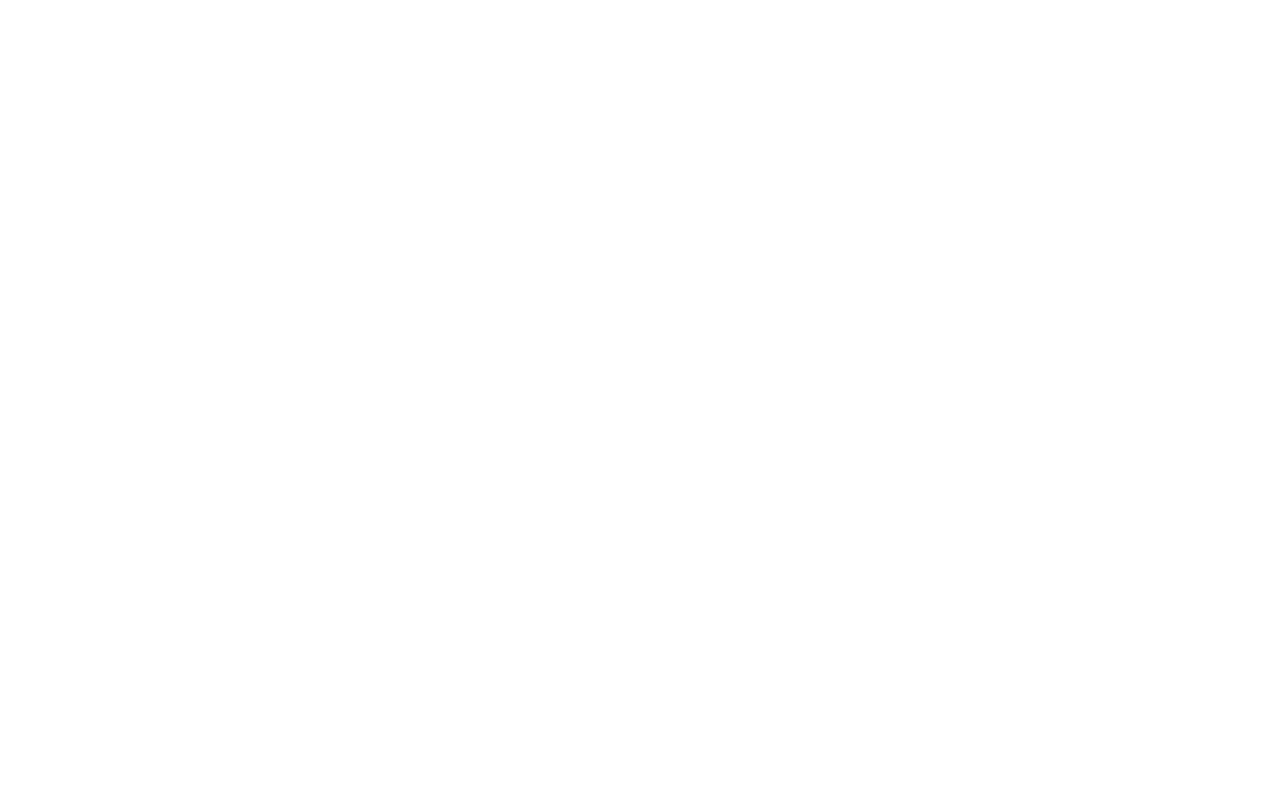
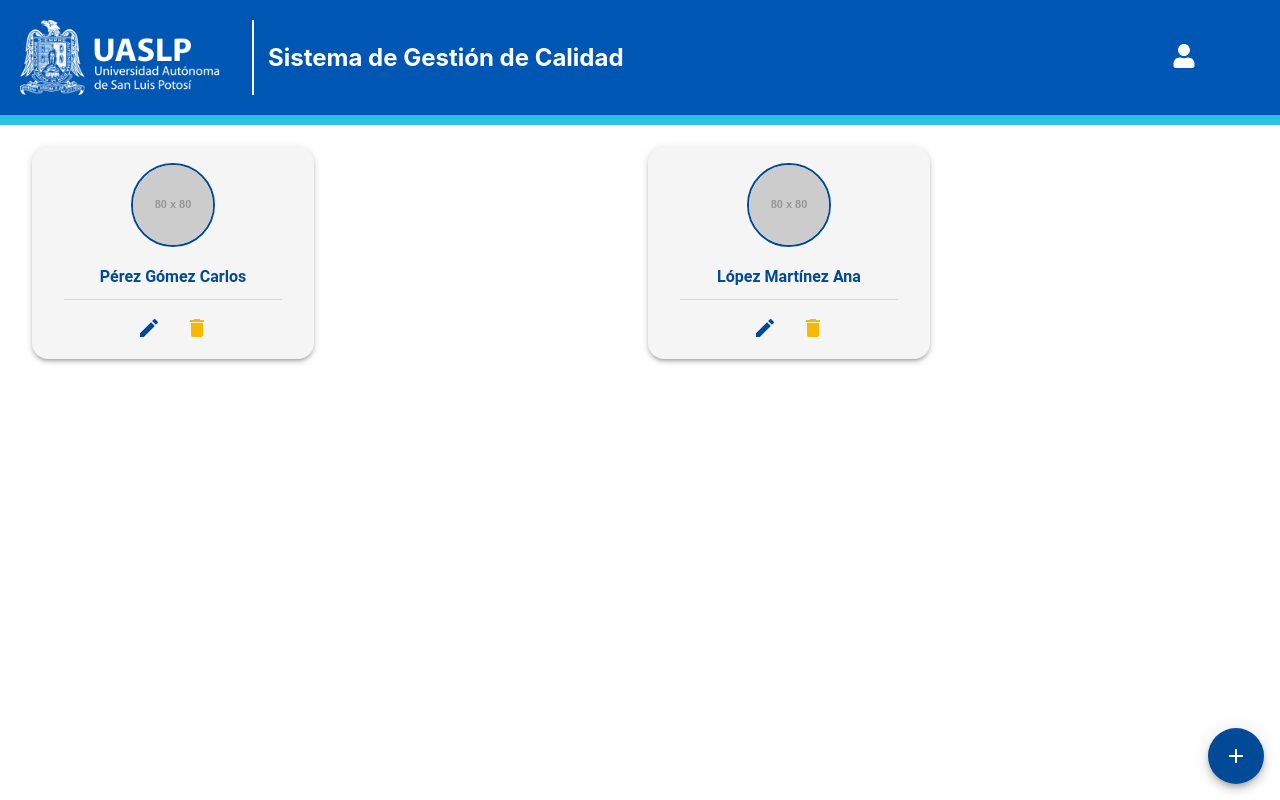
Before and after one commit to ShadowKnSs/sgc_frontend, a React (Create React App) app: page /usuarios in a window 1280 px wide. Before the commit this address had no page. Built offline with nearby package versions, Linux system fonts and the light colour scheme.

Commit message:
Ajuste de nombres de importaciones

```diff
--- a/src/routes/AppRoutes.js
+++ b/src/routes/AppRoutes.js
@@ -11,6 +11,8 @@ import GestionRiesgos from "../views/gestionRiesgos";
 import FilesGestRiesgos from "../views/filesGestRiesgos";
 import EstructuraProcesos from "../views/procesStructure";
 import ManualOperativo from "../views/operationalManual";
+import Entity from "../views/entity";
+import UserManagement from "../views/usersList";
 
 const AppRoutes = () => {
   // Define el tipo de usuario: 'admin' o 'user'
@@ -30,6 +32,8 @@ const AppRoutes = () => {
           <Route path="archivos/:year" element={<FilesGestRiesgos />} />
           <Route path="estructura-procesos" element={<EstructuraProcesos />}/>
           <Route path="operational-manual" element={<ManualOperativo />}/>
+          <Route path="entidades" element={<Entity />}/>
+          <Route path="usuarios" element={<UserManagement />} />
         </Route>
       </Routes>
     </BrowserRouter>
```
